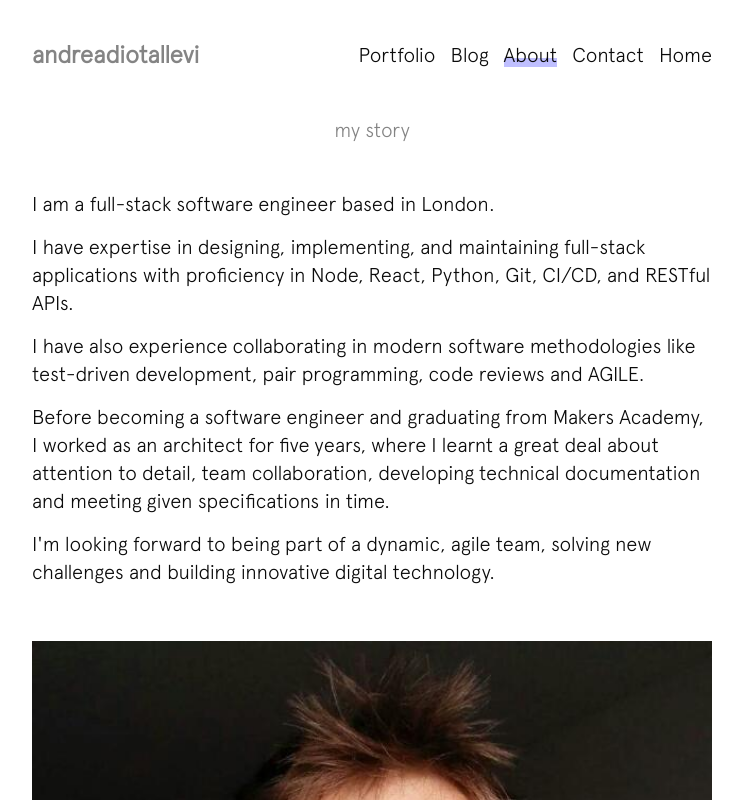
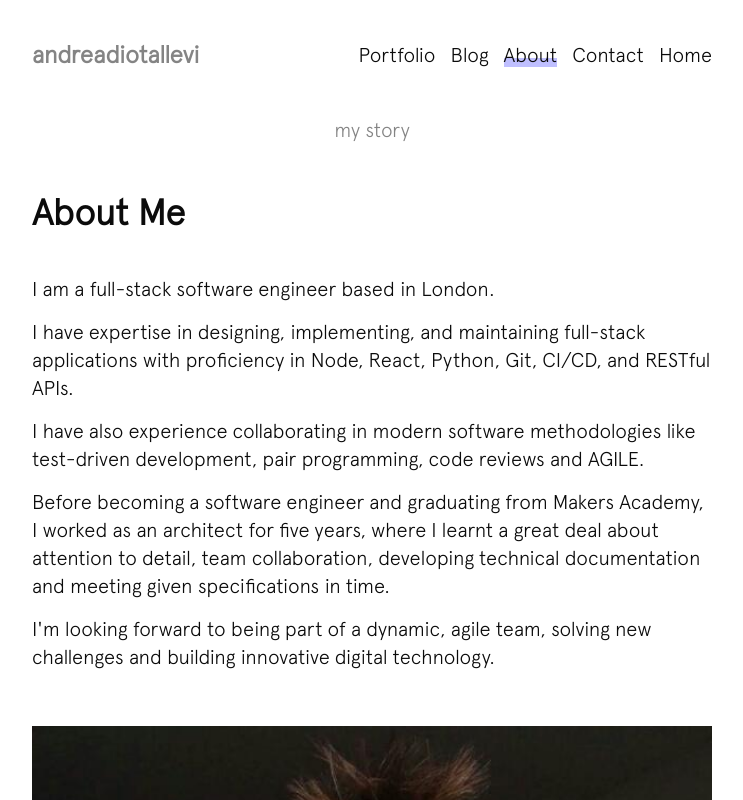
Before and after one commit to AndreaDiotallevi/personal-website, a React (Create React App) app: page /about in a window 1280 px wide. Shown: the top 800 px of the page, without its empty margins (268-1011 px from the left). Built offline with nearby package versions, Linux system fonts and the light colour scheme.

Commit message:
Amend About component

```diff
--- a/src/components/About.js
+++ b/src/components/About.js
@@ -6,7 +6,7 @@ const About = () => {
     <div className="about-component">
       <div className="about-container">
         <div className="about-overview-container">
-          {/* <h1>About Me</h1> */}
+          <h1>About Me</h1>
           <p>I am a full-stack software engineer based in London.</p>
           <p>
             I have expertise in designing, implementing, and maintaining
```
